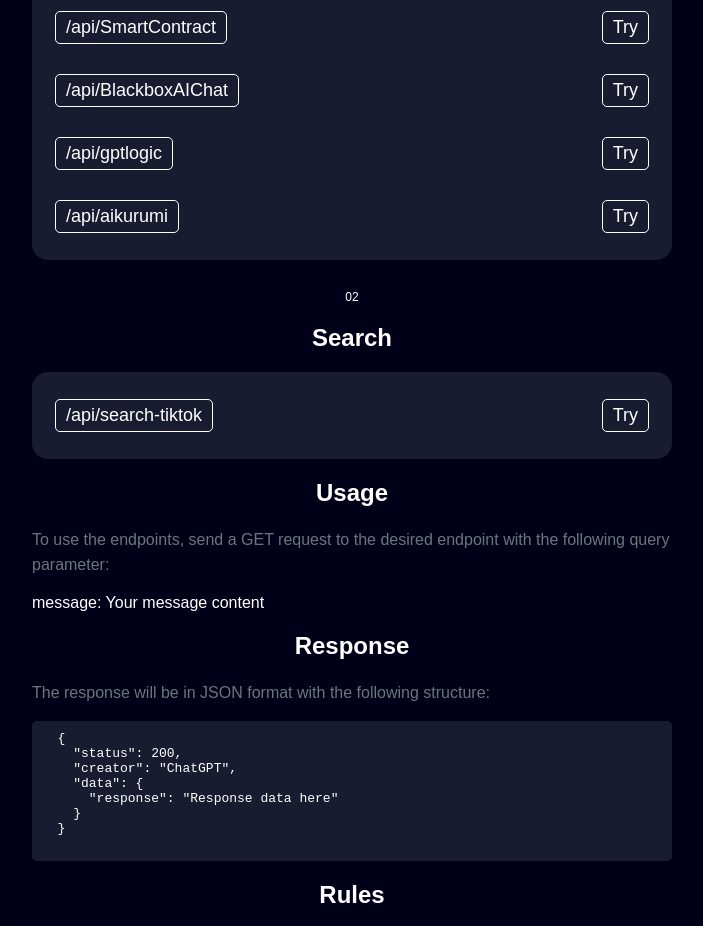
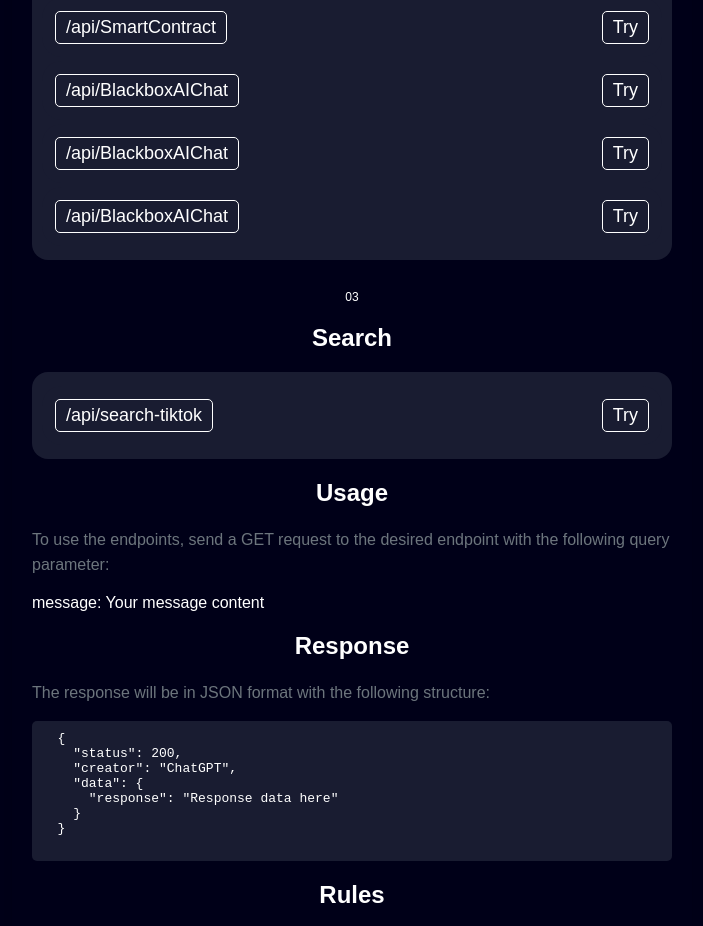
Before and after one commit to rioowho/api.riooxdzzz, a website: page index.html in a window 1280 px wide. Shown: the part 980-1906 px from the top of the page, without its empty margins (288-991 px from the left). Drawn offline with Linux system fonts and the light colour scheme; no server answers.

Commit message:
Add files via upload

```diff
--- a/index.html
+++ b/index.html
@@ -173,23 +173,23 @@
     </div>
     <div class="btn">
       <div class="btn-link">/api/BlackboxAIChat</div>
-      <a href="/api/blackboxAIChat?message=hallo blackbox" class="btn-link">Try</a>
+      <a href="/api/blackboxAIChat?message=hai" class="btn-link">Try</a>
       </div>
       <div class="btn">
-      <div class="btn-link">/api/gptlogic</div>
+      <div class="btn-link">/api/BlackboxAIChat</div>
       <a href="/api/gptlogic?message=hai" class="btn-link">Try</a>
       </div>
       <div class="btn">
-      <div class="btn-link">/api/aikurumi</div>
+      <div class="btn-link">/api/BlackboxAIChat</div>
       <a href="/api/aikurumi?message=hai" class="btn-link">Try</a>
     </div>
   </div>
-<span class="section__subtitle">02</span>
+<span class="section__subtitle">03</span>
   <h2 class="centered-title">Search</h2>
   <div class="btn-container">
     <div class="btn">
       <div class="btn-link">/api/search-tiktok</div>
-      <a href="/api/search-tiktok?url=https://vt.tiktok.com/ZSjPUC7XT/" class="btn-link">Try</a>
+      <a href="/api/search-tiktok?message=masih hatiku" class="btn-link">Try</a>
     </div>
     </div>
 
```
